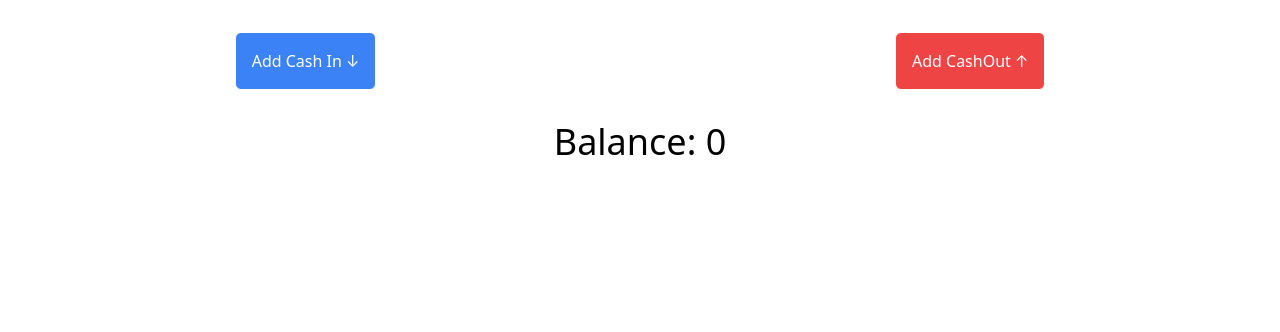
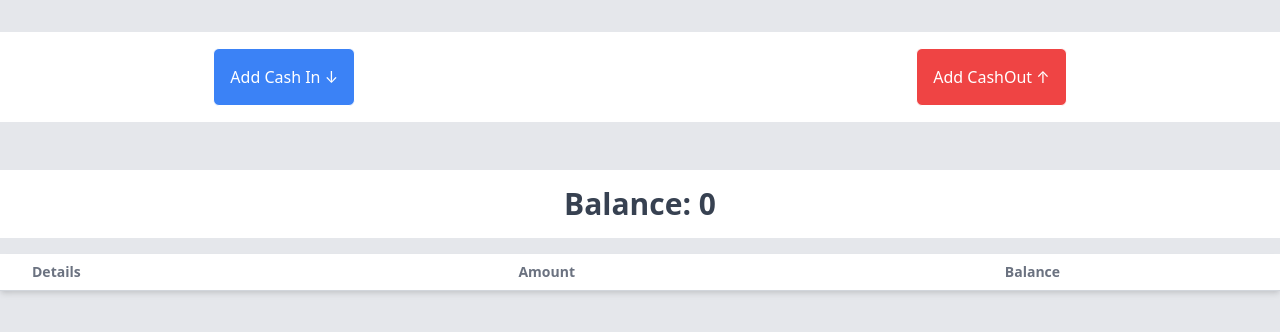
Before and after one commit to lokesh1729/cash-in-wallet, a React (Create React App) app: page / in a window 1280 px wide. Shown: the top 332 px of the page. Built offline with nearby package versions, Linux system fonts and the light colour scheme.

Commit message:
added cashflow details

```diff
--- a/src/App.js
+++ b/src/App.js
@@ -1,22 +1,52 @@
 import React, { useReducer, useState } from "react";
+import ReactModal from "react-modal";
 import { CASH_IN, CASH_OUT } from "./Actions";
 import "./App.css";
-import { CashInModal } from "./CashInModal";
-import { CashOutModal } from "./CashOutModal";
+import CashFlowDetails from "./CashFlowDetails";
+import CashInModal from "./CashInModal";
+import CashOutModal from "./CashOutModal";
 import Button from "./components/button";
 
 function cashReducer(state, action) {
+    const result = {
+        comment: action.comment,
+        amount: action.amount,
+        transactionType: action.type,
+        createdDate: new Date(),
+    };
     switch (action.type) {
         case CASH_IN:
-            return {
+            return [
+                {
+                    ...result,
+                    balance:
+                        state.length === 0
+                            ? action.amount
+                            : state[0].balance + action.amount,
+                    totalCashIn:
+                        state.length === 0
+                            ? action.amount
+                            : state[0].totalCashIn + action.amount,
+                    totalCashOut: state.totalCashOut,
+                },
                 ...state,
-                cashIn: { comment: action.comment, value: action.value },
-            };
+            ];
         case CASH_OUT:
-            return {
+            return [
+                {
+                    ...result,
+                    balance:
+                        state.length === 0
+                            ? action.amount
+                            : state[0].balance - action.amount,
+                    totalCashOut:
+                        state.length === 0
+                            ? action.amount
+                            : state[0].totalCashOut + action.amount,
+                    totalCashIn: state.totalCashIn,
+                },
                 ...state,
-                cashOut: { comment: action.comment, value: action.value },
-            };
+            ];
         default:
             throw new Error();
     }
@@ -25,10 +55,7 @@ function cashReducer(state, action) {
 function App() {
     const [cashInModalOpen, _toggleCashInModal] = useState(false);
     const [cashOutModalOpen, _toggleCashOutModal] = useState(false);
-    const [totalCash, cashDispatch] = useReducer(cashReducer, {
-        cashIn: { comment: "", value: 0 },
-        cashOut: { comment: "", value: 0 },
-    });
+    const [transactions, cashDispatch] = useReducer(cashReducer, []);
     function toggleCashInModal() {
         _toggleCashInModal(!cashInModalOpen);
     }
@@ -36,8 +63,8 @@ function App() {
         _toggleCashOutModal(!cashOutModalOpen);
     }
     return (
-        <div className="flex flex-col justify-start m-8">
-            <div className="flex flex-row justify-center">
+        <div className="flex flex-col justify-start w-screen h-screen bg-gray-200">
+            <div className="flex flex-row justify-center bg-white my-8 py-4">
                 <div className="flex flex-row justify-between w-2/3">
                     <Button
                         buttonText="Add Cash In ↓"
@@ -50,9 +77,10 @@ function App() {
                     />
                 </div>
             </div>
-            <p className="text-4xl text-black mt-8 text-center">
-                Balance: {totalCash.cashIn.value - totalCash.cashOut.value}
+            <p className="boldText text-3xl text-center bg-white py-4 my-4">
+                Balance: {transactions.length > 0 ? transactions[0].balance : 0}
             </p>
+            <CashFlowDetails transactions={transactions} />
             <CashInModal
                 cashInModalOpen={cashInModalOpen}
                 cashDispatch={cashDispatch}
@@ -67,4 +95,6 @@ function App() {
     );
 }
 
+ReactModal.setAppElement("#root");
+
 export default App;
--- /dev/null
+++ b/src/CashFlowCard.js
@@ -0,0 +1,37 @@
+import React from "react";
+import { CASH_IN } from "./Actions";
+
+export default function CashFlowCard({
+    createdDate,
+    comment,
+    amount,
+    transactionType,
+    balance,
+}) {
+    return (
+        <div className="cashFlowContainer">
+            <div className="cashFlowCard">
+                <div className="flex-40p">
+                    <span className="cashFlowDetails">
+                        {createdDate.toDateString()}
+                    </span>
+                    <p className="boldText cashFlowDetails text-gray-900">
+                        {comment}
+                    </p>
+                </div>
+                <span
+                    className={`flex-40p text-sm ${
+                        transactionType === CASH_IN
+                            ? "text-green-500"
+                            : "text-red-500"
+                    }`}
+                >
+                    {amount}
+                </span>
+                <span className="flex-20p cashFlowDetails boldText">
+                    {balance}
+                </span>
+            </div>
+        </div>
+    );
+}
--- /dev/null
+++ b/src/CashFlowDetails.js
@@ -0,0 +1,28 @@
+import React from "react";
+import CashFlowCard from "./CashFlowCard";
+
+export default function CashFlowDetails({ transactions }) {
+    return (
+        <div className="flex flex-col justify-start items-center">
+            <div className="cashFlowContainer">
+                <div className="cashFlowCard">
+                    <span className="cashFlowDetails flex-40p">Details</span>
+                    <span className="cashFlowDetails flex-40p">Amount</span>
+                    <span className="cashFlowDetails flex-20p">Balance</span>
+                </div>
+            </div>
+            {transactions.map((transaction, index) => (
+                <div className="mb-2 w-full" key={index}>
+                    <CashFlowCard
+                        // key={index}
+                        createdDate={transaction.createdDate}
+                        comment={transaction.comment}
+                        amount={transaction.amount}
+                        transactionType={transaction.transactionType}
+                        balance={transaction.balance}
+                    />
+                </div>
+            ))}
+        </div>
+    );
+}
--- a/src/CashInModal.js
+++ b/src/CashInModal.js
@@ -3,11 +3,19 @@ import ReactModal from "react-modal";
 import { CASH_IN } from "./Actions";
 import Button from "./components/button";
 
-export function CashInModal({ cashInModalOpen, cashDispatch, toggleCashIn }) {
+export default function CashInModal({
+    cashInModalOpen,
+    cashDispatch,
+    toggleCashIn,
+}) {
     const [cashIn, changeCashIn] = useState(0);
     const [cashInComment, changeCashInComment] = useState("");
     function addCashIn() {
-        cashDispatch({ type: CASH_IN, value: cashIn, comment: cashInComment });
+        cashDispatch({
+            type: CASH_IN,
+            amount: cashIn,
+            comment: cashInComment,
+        });
         toggleCashIn();
     }
     return (
@@ -22,7 +30,9 @@ export function CashInModal({ cashInModalOpen, cashDispatch, toggleCashIn }) {
                 <input
                     min={0}
                     defaultValue={0}
-                    onChange={(event) => changeCashIn(event.target.value)}
+                    onChange={(event) =>
+                        changeCashIn(parseInt(event.target.value))
+                    }
                     type="number"
                     className="input w-32 mb-8 text-2xl"
                 />
--- a/src/CashOutModal.js
+++ b/src/CashOutModal.js
@@ -3,7 +3,7 @@ import ReactModal from "react-modal";
 import { CASH_OUT } from "./Actions";
 import Button from "./components/button";
 
-export function CashOutModal({
+export default function CashOutModal({
     cashOutModalOpen,
     cashDispatch,
     toggleCashOut,
@@ -13,7 +13,7 @@ export function CashOutModal({
     function addCashOut() {
         cashDispatch({
             type: CASH_OUT,
-            value: cashOut,
+            amount: cashOut,
             comment: cashOutComment,
         });
         toggleCashOut();
@@ -32,7 +32,9 @@ export function CashOutModal({
                     defaultValue={0}
                     type="number"
                     className="input w-32 mb-8 text-2xl"
-                    onChange={(event) => changeCashOut(event.target.value)}
+                    onChange={(event) =>
+                        changeCashOut(parseInt(event.target.value))
+                    }
                 />
                 <input
                     type="text"
--- a/src/index.css
+++ b/src/index.css
@@ -14,4 +14,20 @@
     .input {
         @apply p-4 leading-normal text-base border border-solid border-blue-500 rounded-md focus:outline-none;
     }
+
+    .boldText {
+        @apply text-gray-700 font-bold text-base font-sans;
+    }
+
+    .cashFlowDetails {
+        @apply text-gray-500 text-sm font-semibold;
+    }
+
+    .cashFlowCard {
+        @apply flex flex-row justify-between border-b border-solid border-gray-300 px-8 py-2;
+    }
+
+    .cashFlowContainer {
+        @apply bg-white shadow-md w-full;
+    }
 }
--- a/tailwind.config.js
+++ b/tailwind.config.js
@@ -2,10 +2,17 @@ module.exports = {
     purge: ["./src/**/*.js", "./public/index.html"],
     darkMode: false, // or 'media' or 'class'
     theme: {
-        extend: {},
+        extend: {
+            flex: {
+                "20p": "1 1 20%",
+                "30p": "1 1 30%",
+                "40p": "1 1 40%",
+            },
+        },
     },
     variants: {
         extend: {},
     },
     plugins: [],
+    important: true,
 };
```
